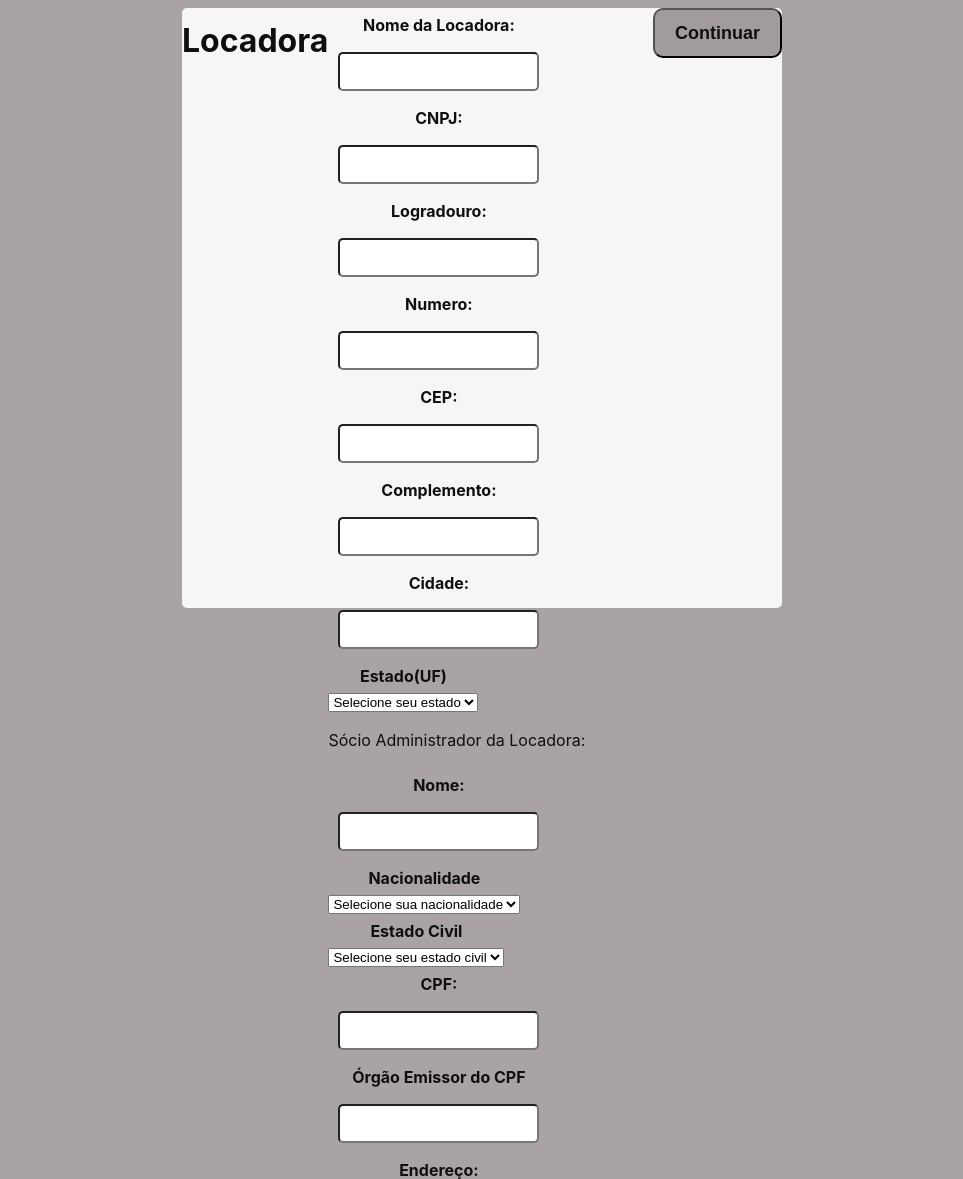
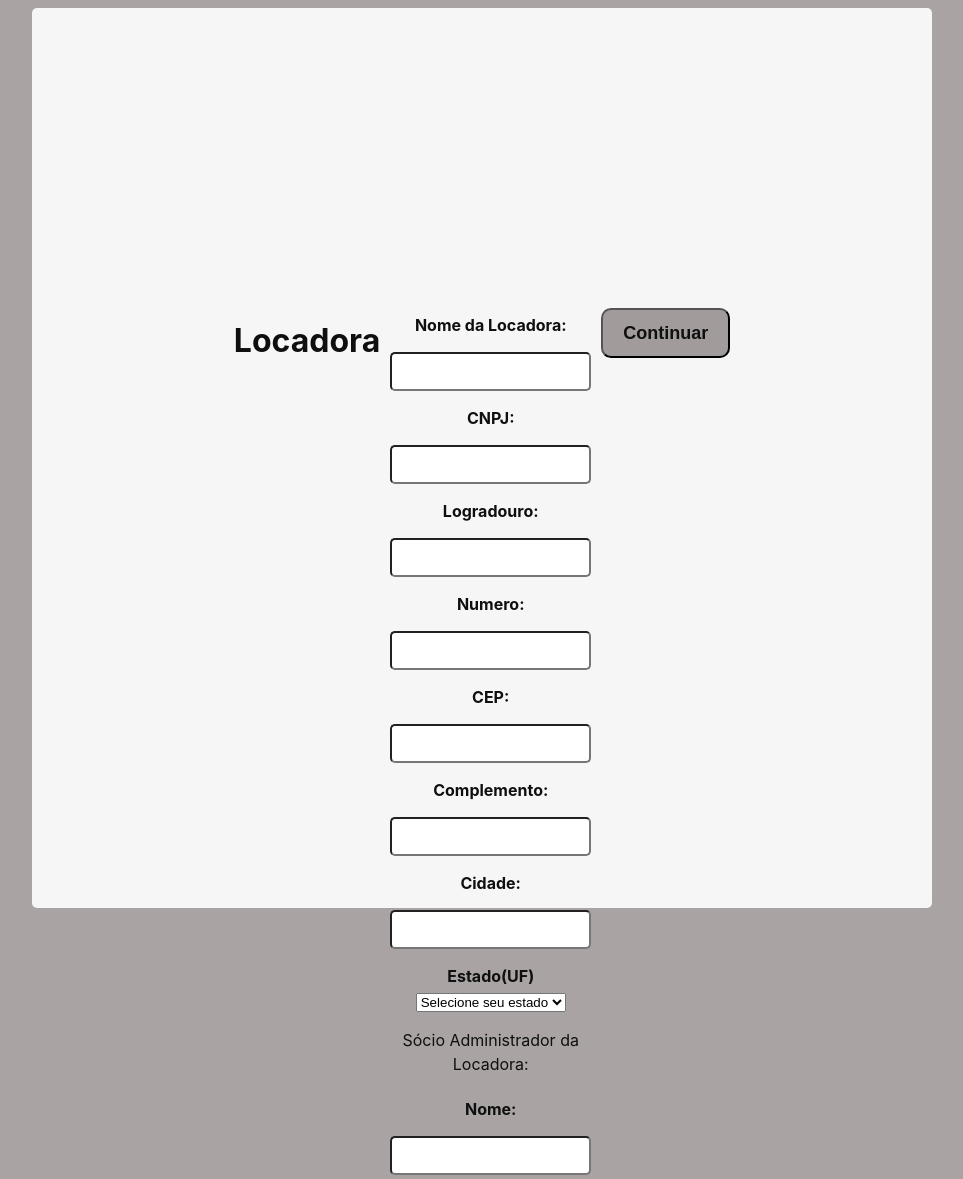
Before and after one commit to HadsonRamalho/Integrador, a PHP site: page /formulario.html in a window 1280 px wide. Shown: the top 1179 px of the page, without its empty margins (158-1121 px from the left). Run offline with PHP 8.4, Linux system fonts and the light colour scheme.

Commit message:
Alterações no cargo.toml

```diff
--- a/Gerenciador de Contratos/src/formulario.css
+++ b/Gerenciador de Contratos/src/formulario.css
@@ -15,9 +15,9 @@ body {
 .conteudo{
     background-color: #f6f6f6;
     text-align: center ;
-    padding: 0px;
-    width: 600px;
-    height: 600px;
+    padding: 300px;
+    width: 300px;
+    height: 300px;
     border-radius: 5px;
     display: flex;
     justify-content: center;
@@ -32,16 +32,15 @@ h1, p{
 
     display: flex;
     flex-wrap: wrap;
-    justify-content: space-between;
+    justify-content:center;
     box-shadow: black;
-    align-items: center;
 }
 
 
 
 .input-box{
     display:flex;
-    flex-direction: column;
+    flex-direction:column;
 }
 
 label{
```
